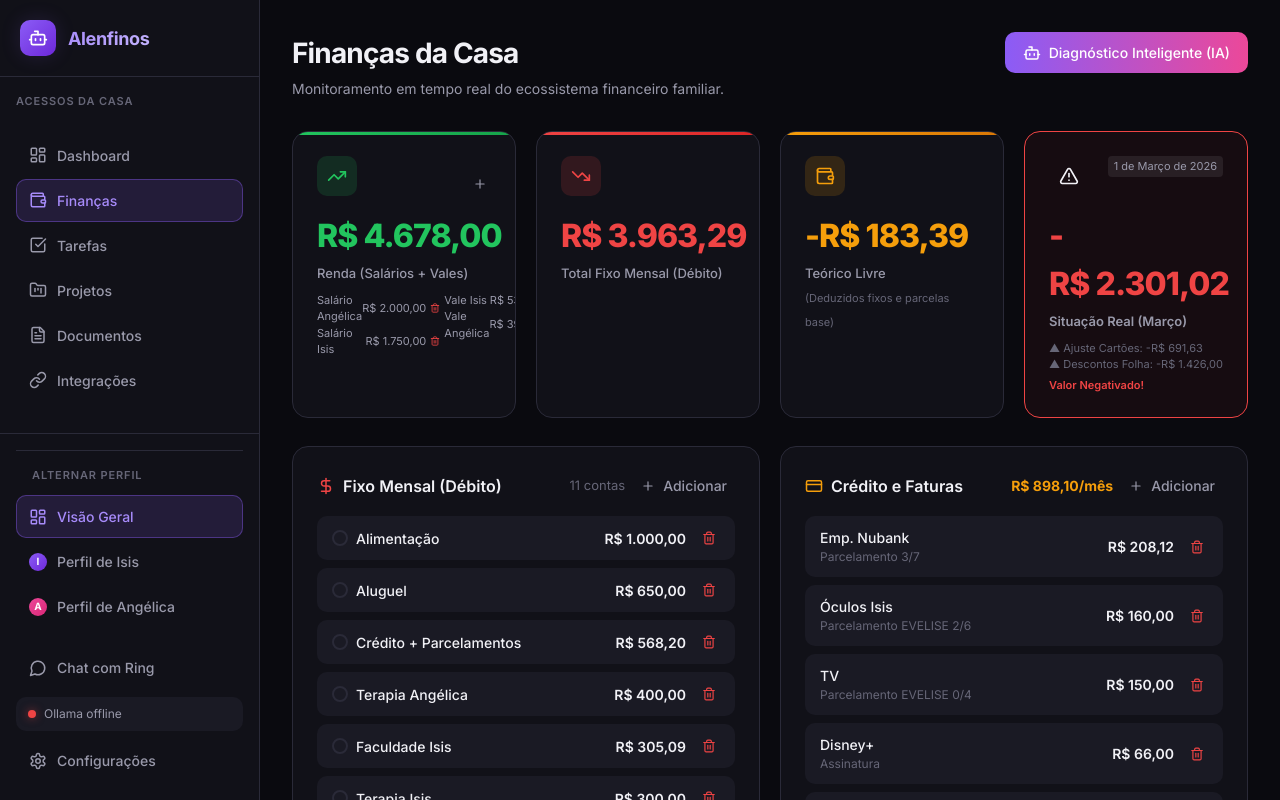
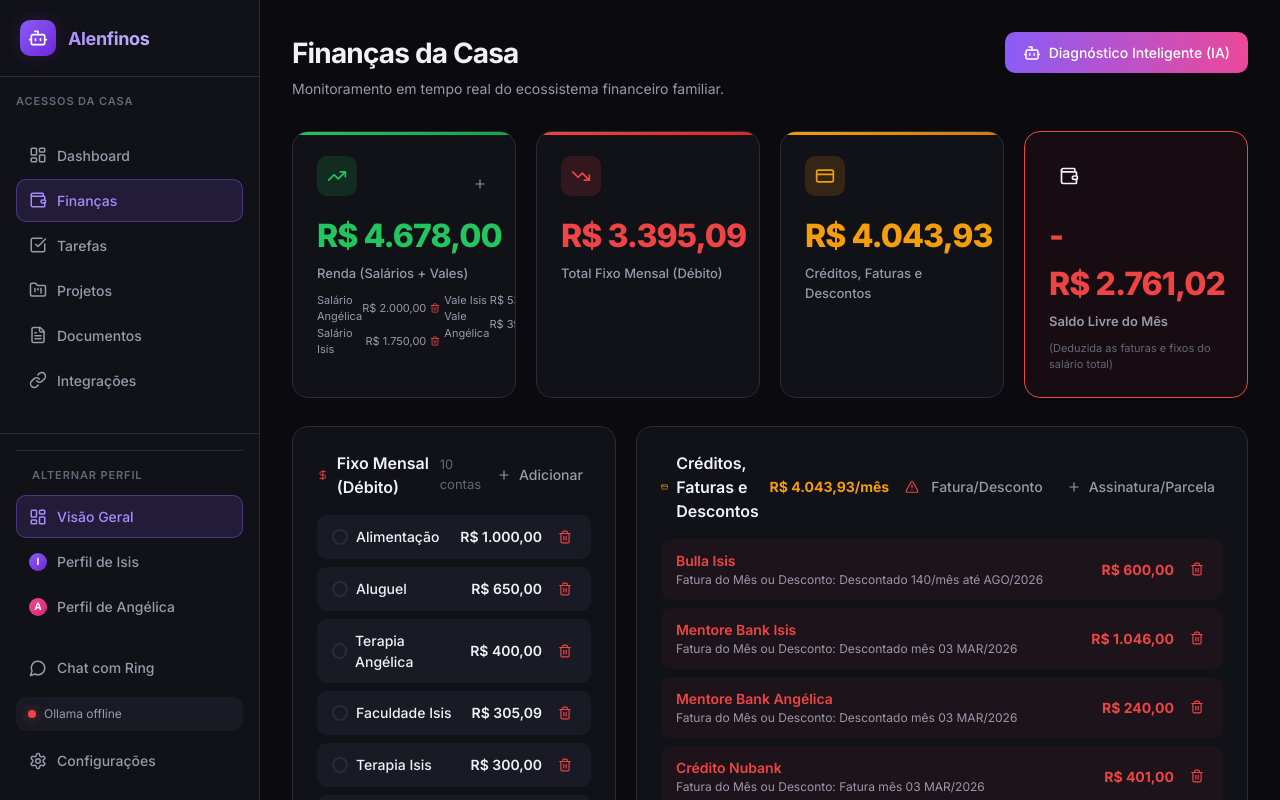
Before and after one commit to isisalencastro/FamilyHub, a React (Vite) app: page /finance in a window 1280 px wide. Built offline with nearby package versions, Linux system fonts and the light colour scheme; no server answers; the database is empty; the HTML template or start-up script is replaced by a standard one.

Commit message:
feat: add Dashboard page with dynamic workspace overview and family finance summary.

```diff
--- a/src/pages/Dashboard.tsx
+++ b/src/pages/Dashboard.tsx
@@ -49,7 +49,7 @@ export function Dashboard() {
 
     // Calculate Dynamic Finance Summary for Family
     const staticFamilyIncome = famFinance.renda.salarios.reduce((acc, c) => acc + c.value, 0) + famFinance.renda.vales.reduce((acc, c) => acc + c.value, 0);
-    const staticFamilyExpense = famFinance.fixoMensal.reduce((acc, c) => acc + c.value, 0);
+    const staticFamilyExpense = famFinance.fixoMensal.reduce((acc, c) => acc + c.value, 0) + famFinance.parcelamentos.reduce((acc, c) => acc + c.value, 0) + famFinance.problemas.reduce((acc, c) => acc + c.total, 0);
 
     const displayIncome = isFamilia ? staticFamilyIncome : financeSummary.totalIncome;
     const displayExpense = isFamilia ? staticFamilyExpense : financeSummary.totalExpense;
--- a/src/pages/Finance.tsx
+++ b/src/pages/Finance.tsx
@@ -111,56 +111,14 @@ Por favor, faça um balanço financeiro e crie um plano de contenção para esse
     const totalRenda = [...store.renda.salarios, ...store.renda.vales].reduce((a, b) => a + b.value, 0);
     const totalFixo = store.fixoMensal.reduce((acc, curr) => acc + curr.value, 0);
     const totalParcelamentos = store.parcelamentos.reduce((acc, curr) => acc + curr.value, 0);
+    const totalProblemas = store.problemas.reduce((acc, curr) => acc + curr.total, 0);
+
+    const totalCreditoFaturas = totalParcelamentos + totalProblemas;
+
     const totalDivAngelica = store.dividasAngelica.reduce((acc, curr) => acc + curr.total, 0);
     const totalDivIsis = store.dividasIsis.reduce((acc, curr) => acc + curr.total, 0);
 
-    // Lógica do Mês Atual
-    const today = new Date();
-    const currentMonthNum = today.getMonth() + 1;
-    const currentMonthStr = currentMonthNum.toString().padStart(2, '0');
-    const monthNames = ["JAN", "FEV", "MAR", "ABR", "MAI", "JUN", "JUL", "AGO", "SET", "OUT", "NOV", "DEZ"];
-    const fullMonthNames = ["Janeiro", "Fevereiro", "Março", "Abril", "Maio", "Junho", "Julho", "Agosto", "Setembro", "Outubro", "Novembro", "Dezembro"];
-    const currentMonthName = monthNames[today.getMonth()];
-    const currentYearStr = today.getFullYear().toString();
-    const currentDateDisplay = `${today.getDate()} de ${fullMonthNames[today.getMonth()]} de ${today.getFullYear()}`;
-
-    let totalCreditoRealMes = 0;
-    let outrosDescontosMes = 0;
-
-    store.problemas.forEach(p => {
-        const descUpper = p.desc.toUpperCase();
-        let cost = 0;
-
-        const monthlyMatch = p.desc.match(/(\d+(?:[.,]\d+)?)\/m[êe]s/i);
-        if (monthlyMatch) {
-            cost = parseFloat(monthlyMatch[1].replace(',', '.'));
-        } else {
-            const hasCurrentMonth = descUpper.includes(`MÊS ${currentMonthStr}`) || descUpper.includes(`MES ${currentMonthStr}`) || descUpper.includes(currentMonthName);
-            const hasCurrentYear = descUpper.includes(currentYearStr);
-            if (hasCurrentMonth && hasCurrentYear) {
-                cost = p.total;
-            }
-        }
-
-        if (cost > 0) {
-            if (p.name.toLowerCase().includes('crédito') || p.name.toLowerCase().includes('credito') || p.name.toLowerCase().includes('fatura')) {
-                totalCreditoRealMes += cost;
-            } else {
-                outrosDescontosMes += cost;
-            }
-        }
-    });
-
-    const theoreticalCreditItem = store.fixoMensal.find(f => f.name.toLowerCase().includes('crédito') || f.name.toLowerCase().includes('credito'));
-    const theoreticalCredito = theoreticalCreditItem ? theoreticalCreditItem.value : 0;
-
-    let ajusteCredito = 0;
-    if (totalCreditoRealMes > 0) {
-        ajusteCredito = totalCreditoRealMes - theoreticalCredito;
-    }
-
-    const saldoLiquidoTeorico = (totalRenda - totalFixo) - totalParcelamentos;
-    const saldoRealDoMes = saldoLiquidoTeorico - (ajusteCredito > 0 ? ajusteCredito : 0) - outrosDescontosMes;
+    const saldoLivreReal = totalRenda - totalFixo - totalCreditoFaturas;
 
     return (
         <div className="main-content">
@@ -238,37 +196,33 @@ Por favor, faça um balanço financeiro e crie um plano de contenção para esse
                         <div className="stat-label">Total Fixo Mensal (Débito)</div>
                     </div>
 
-                    <div className={`stat-card ${(totalRenda - totalFixo) - totalParcelamentos >= 0 ? 'cyan' : 'amber'}`}>
-                        <div className={`stat-icon ${(totalRenda - totalFixo) - totalParcelamentos >= 0 ? 'cyan' : 'amber'}`}>
-                            <Wallet size={20} />
+                    <div className="stat-card" style={{ position: 'relative', overflow: 'hidden' }}>
+                        <div style={{
+                            content: '', position: 'absolute', top: 0, left: 0, right: 0, height: '3px',
+                            borderRadius: 'var(--radius-lg) var(--radius-lg) 0 0',
+                            background: 'linear-gradient(90deg, var(--color-warning), #d97706)',
+                        }} />
+                        <div className="stat-icon" style={{ background: 'rgba(245, 158, 11, 0.15)', color: 'var(--color-warning)' }}>
+                            <CreditCard size={20} />
                         </div>
-                        <div
-                            className="stat-value"
-                            style={{ color: (totalRenda - totalFixo) - totalParcelamentos >= 0 ? 'var(--color-ws-familia)' : 'var(--color-warning)' }}
-                        >
-                            {formatCurrency((totalRenda - totalFixo) - totalParcelamentos)}
+                        <div className="stat-value" style={{ color: 'var(--color-warning)' }}>
+                            {formatCurrency(totalCreditoFaturas)}
                         </div>
-                        <div className="stat-label">Teórico Livre</div>
-                        <span style={{ fontSize: 11, color: 'var(--color-text-tertiary)' }}>(Deduzidos fixos e parcelas base)</span>
+                        <div className="stat-label">Créditos, Faturas e Descontos</div>
                     </div>
 
-                    <div className={`stat-card ${saldoRealDoMes >= 0 ? 'green' : 'red'}`} style={{ border: saldoRealDoMes < 0 ? '1px solid var(--color-error)' : '1px solid var(--color-success)', background: saldoRealDoMes < 0 ? 'rgba(239,68,68,0.05)' : 'rgba(34,197,94,0.05)' }}>
+                    <div className={`stat-card ${saldoLivreReal >= 0 ? 'green' : 'red'}`} style={{ border: saldoLivreReal < 0 ? '1px solid var(--color-error)' : '1px solid var(--color-success)', background: saldoLivreReal < 0 ? 'rgba(239, 68, 68, 0.05)' : 'rgba(34, 197, 94, 0.05)' }}>
                         <div style={{ display: 'flex', justifyContent: 'space-between', alignItems: 'flex-start' }}>
-                            <div className={`stat-icon ${saldoRealDoMes >= 0 ? 'green' : 'red'}`}>
-                                <AlertTriangle size={20} />
+                            <div className={`stat-icon ${saldoLivreReal >= 0 ? 'green' : 'red'}`}>
+                                <Wallet size={20} />
                             </div>
-                            <span style={{ fontSize: 11, background: 'rgba(255,255,255,0.08)', padding: '2px 6px', borderRadius: 4, color: 'var(--color-text-secondary)' }}>
-                                {currentDateDisplay}
-                            </span>
                         </div>
-                        <div className="stat-value" style={{ color: saldoRealDoMes >= 0 ? 'var(--color-success)' : 'var(--color-error)' }}>
-                            {formatCurrency(saldoRealDoMes)}
+                        <div className="stat-value" style={{ color: saldoLivreReal >= 0 ? 'var(--color-success)' : 'var(--color-error)' }}>
+                            {formatCurrency(saldoLivreReal)}
                         </div>
-                        <div className="stat-label" style={{ fontWeight: 600 }}>Situação Real ({fullMonthNames[today.getMonth()]})</div>
+                        <div className="stat-label" style={{ fontWeight: 600 }}>Saldo Livre do Mês</div>
                         <div style={{ fontSize: 11, color: 'var(--color-text-tertiary)', marginTop: 8 }}>
-                            {ajusteCredito > 0 && <div>▲ Ajuste Cartões: -{formatCurrency(ajusteCredito)}</div>}
-                            {outrosDescontosMes > 0 && <div>▲ Descontos Folha: -{formatCurrency(outrosDescontosMes)}</div>}
-                            {saldoRealDoMes < 0 && <span style={{ color: 'var(--color-error)', fontWeight: 600, marginTop: 4, display: 'block' }}>Valor Negativado!</span>}
+                            (Deduzida as faturas e fixos do salário total)
                         </div>
                     </div>
                 </div>
@@ -319,18 +273,35 @@ Por favor, faça um balanço financeiro e crie um plano de contenção para esse
                         <div className="card-header">
                             <div style={{ display: 'flex', alignItems: 'center', gap: '8px' }}>
                                 <CreditCard size={18} style={{ color: 'var(--color-warning)' }} />
-                                <h2 className="card-title">Crédito e Faturas</h2>
+                                <h2 className="card-title">Créditos, Faturas e Descontos</h2>
                             </div>
                             <div style={{ display: 'flex', alignItems: 'center', gap: 8 }}>
                                 <span style={{ fontSize: '14px', color: 'var(--color-warning)', fontWeight: 700 }}>
-                                    {formatCurrency(totalParcelamentos)}/mês
+                                    {formatCurrency(totalCreditoFaturas)}/mês
                                 </span>
-                                <button className="btn btn-ghost btn-sm" style={{ padding: '4px 8px' }} onClick={handleAddParcelamento}>
-                                    <Plus size={14} /> Adicionar
+                                <button className="btn btn-ghost btn-sm" style={{ padding: '4px 8px' }} onClick={handleAddProblema} title="Adicionar Desconto de Folha/Fatura Única">
+                                    <AlertTriangle size={14} style={{ marginRight: '4px', color: 'var(--color-error)' }} /> Fatura/Desconto
+                                </button>
+                                <button className="btn btn-ghost btn-sm" style={{ padding: '4px 8px' }} onClick={handleAddParcelamento} title="Adicionar Assinatura ou Parcelamento Cartão">
+                                    <Plus size={14} /> Assinatura/Parcela
                                 </button>
                             </div>
                         </div>
                         <div className="task-list">
+                            {store.problemas.map((item) => (
+                                <div key={item.id} className="task-item" style={{ justifyContent: 'space-between', padding: '10px 14px', background: 'rgba(239, 68, 68, 0.05)' }}>
+                                    <div>
+                                        <div style={{ fontSize: '14px', fontWeight: 600, color: 'var(--color-error)' }}>{item.name}</div>
+                                        <div style={{ fontSize: '12px', color: 'var(--color-text-secondary)' }}>Fatura do Mês ou Desconto: {item.desc}</div>
+                                    </div>
+                                    <div style={{ display: 'flex', alignItems: 'center', gap: 12 }}>
+                                        <span style={{ fontSize: '14px', fontWeight: 700, color: 'var(--color-error)' }}>{formatCurrency(item.total)}</span>
+                                        <button className="btn btn-icon btn-ghost" style={{ padding: 4, height: 'auto', color: 'var(--color-error)' }} onClick={() => store.removeProblema(item.id)}>
+                                            <Trash2 size={14} />
+                                        </button>
+                                    </div>
+                                </div>
+                            ))}
                             {store.parcelamentos.map((item) => (
                                 <div key={item.id} className="task-item" style={{ justifyContent: 'space-between', padding: '10px 14px' }}>
                                     <div>
@@ -345,7 +316,7 @@ Por favor, faça um balanço financeiro e crie um plano de contenção para esse
                                     </div>
                                 </div>
                             ))}
-                            {store.parcelamentos.length === 0 && <div style={{ padding: 12, fontSize: 13, color: 'var(--color-text-tertiary)' }}>Nenhum gasto de crédito.</div>}
+                            {store.parcelamentos.length === 0 && store.problemas.length === 0 && <div style={{ padding: 12, fontSize: 13, color: 'var(--color-text-tertiary)' }}>Nenhum gasto de crédito.</div>}
                         </div>
                     </div>
                 </div>
@@ -414,31 +385,7 @@ Por favor, faça um balanço financeiro e crie um plano de contenção para esse
                             </div>
                         </div>
 
-                        {/* Problemas / Histórico Futuro */}
-                        <div style={{ marginTop: '20px', borderTop: '1px solid var(--color-border-default)', paddingTop: '20px' }}>
-                            <div style={{ display: 'flex', justifyContent: 'space-between', alignItems: 'center', marginBottom: '12px' }}>
-                                <h3 style={{ fontSize: '14px', color: 'var(--color-warning)', display: 'flex', gap: '8px', alignItems: 'center' }}>
-                                    <CalendarClock size={14} /> Riscos e Avisos (Em conta e Descontos folha)
-                                </h3>
-                                <button className="btn btn-ghost btn-sm" onClick={handleAddProblema}><Plus size={14} /> Adicionar Aviso</button>
-                            </div>
 
-                            <div className="task-list">
-                                {store.problemas.map((item) => (
-                                    <div key={item.id} className="task-item" style={{ justifyContent: 'space-between', padding: '10px 14px', background: 'rgba(239, 68, 68, 0.05)' }}>
-                                        <div>
-                                            <div style={{ fontSize: '14px', fontWeight: 600, color: 'var(--color-error)' }}>{item.name}</div>
-                                            <div style={{ fontSize: '12px', color: 'var(--color-text-secondary)' }}>{item.desc}</div>
-                                        </div>
-                                        <div style={{ display: 'flex', alignItems: 'center', gap: 12 }}>
-                                            <span style={{ fontSize: '14px', fontWeight: 700, color: 'var(--color-error)' }}>{formatCurrency(item.total)}</span>
-                                            <button className="btn btn-icon btn-ghost" style={{ padding: 4, height: 'auto', color: 'var(--color-error)' }} onClick={() => store.removeProblema(item.id)}><Trash2 size={14} /></button>
-                                        </div>
-                                    </div>
-                                ))}
-                                {store.problemas.length === 0 && <div style={{ padding: 12, fontSize: 13, color: 'var(--color-text-tertiary)' }}>Nada no radar! 🙏</div>}
-                            </div>
-                        </div>
 
                     </div>
                 </div>
--- a/src/stores/familyFinanceStore.ts
+++ b/src/stores/familyFinanceStore.ts
@@ -54,7 +54,6 @@ export const useFamilyFinanceStore = create<FamilyFinanceState>()(
             fixoMensal: [
                 { id: 'f1', name: 'Alimentação', value: 1000, paid: false },
                 { id: 'f2', name: 'Aluguel', value: 650, paid: false },
-                { id: 'f3', name: 'Crédito + Parcelamentos', value: 568.20, paid: false },
                 { id: 'f4', name: 'Terapia Angélica', value: 400, paid: false },
                 { id: 'f5', name: 'Faculdade Isis', value: 305.09, paid: false },
                 { id: 'f6', name: 'Terapia Isis', value: 300, paid: false },
```
